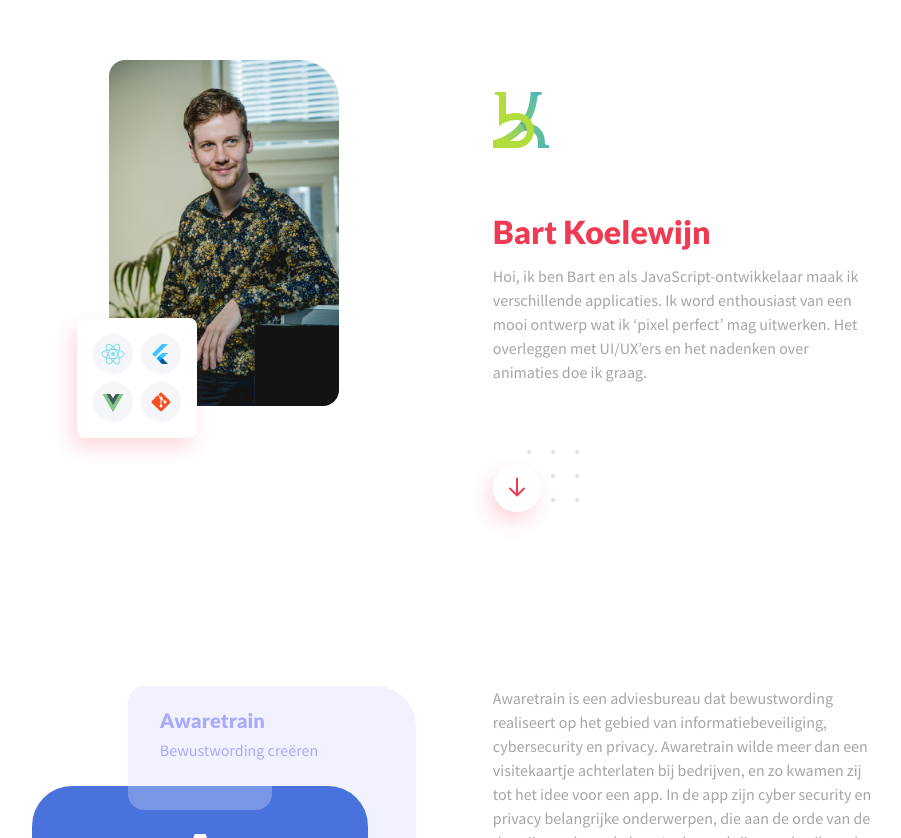
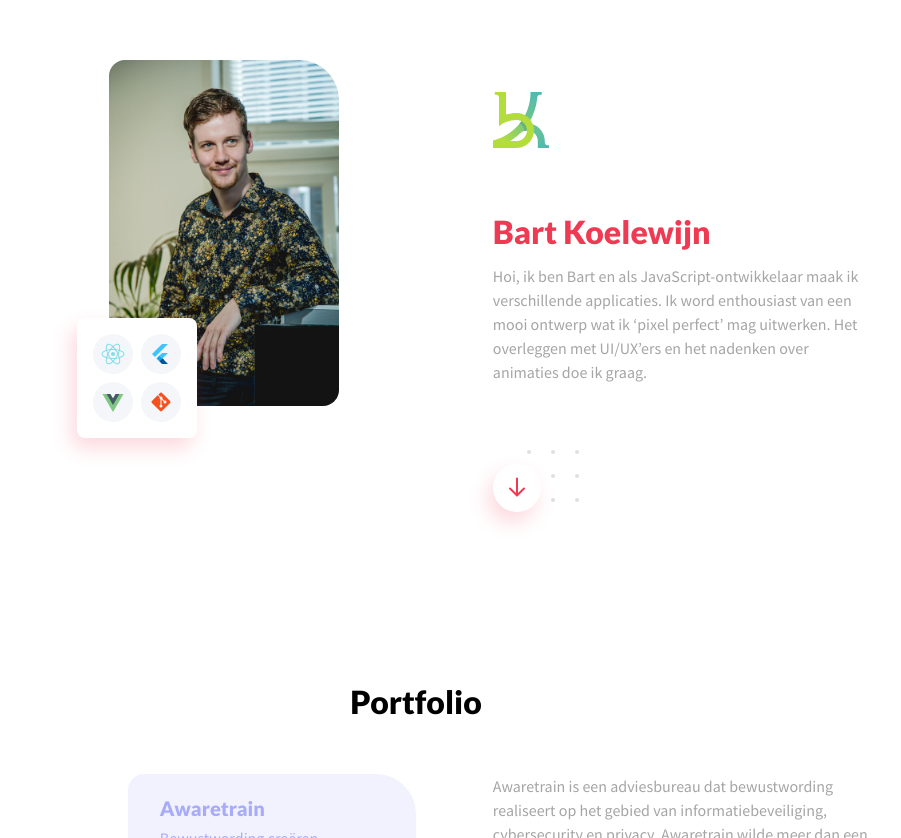
Before and after one commit to bartkoelewijnnl/bart-koelewijn, a Next.js app: page / in a window 1280 px wide. Shown: the part 114-952 px from the top of the page, without its empty margins (224-1125 px from the left). Built offline with nearby package versions, Linux system fonts and the light colour scheme.

Commit message:
Title added.

```diff
--- a/pages/index.tsx
+++ b/pages/index.tsx
@@ -8,7 +8,7 @@ import Logo from 'components/Logo';
 import Margin from 'components/Margin';
 import Profile from 'components/Profile';
 import { SectionAwaretrain, SectionCareer, SectionCycleCenter } from 'components/section';
-import { H1, Paragraph } from 'components/text';
+import { H1, H2, Paragraph } from 'components/text';
 import type { NextPage } from 'next';
 import Head from 'next/head';
 import { useThemeContext } from 'providers/ThemeProvider';
@@ -58,6 +58,7 @@ const Home: NextPage = () => {
                     </Row>
                 </Container>
             </Intro>
+            <H2>Portfolio</H2>
             <Container>
                 <SectionAwaretrain variant="blue" lightVariant="lightBlue" title="Awaretrain" subtitle="Bewustwording creëren">
                     <Paragraph>
```
